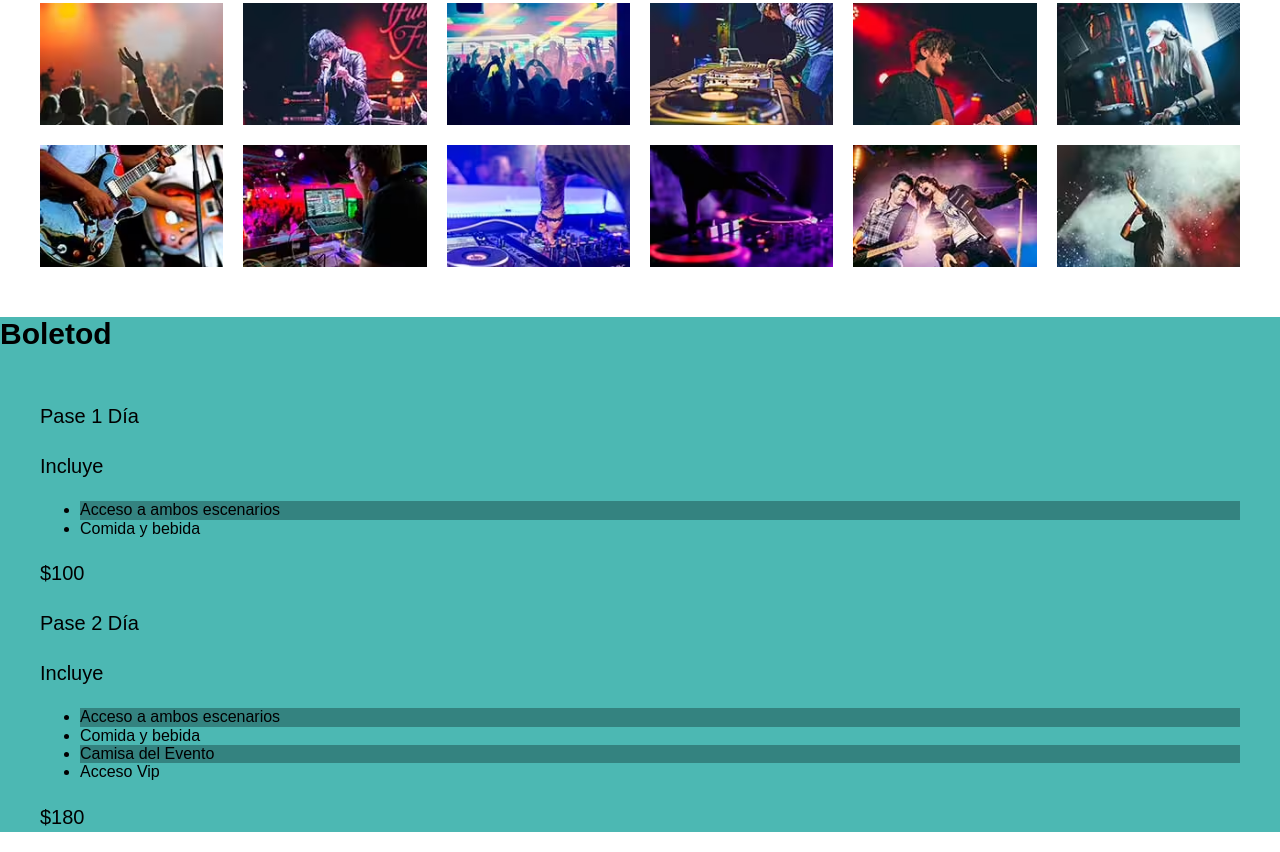
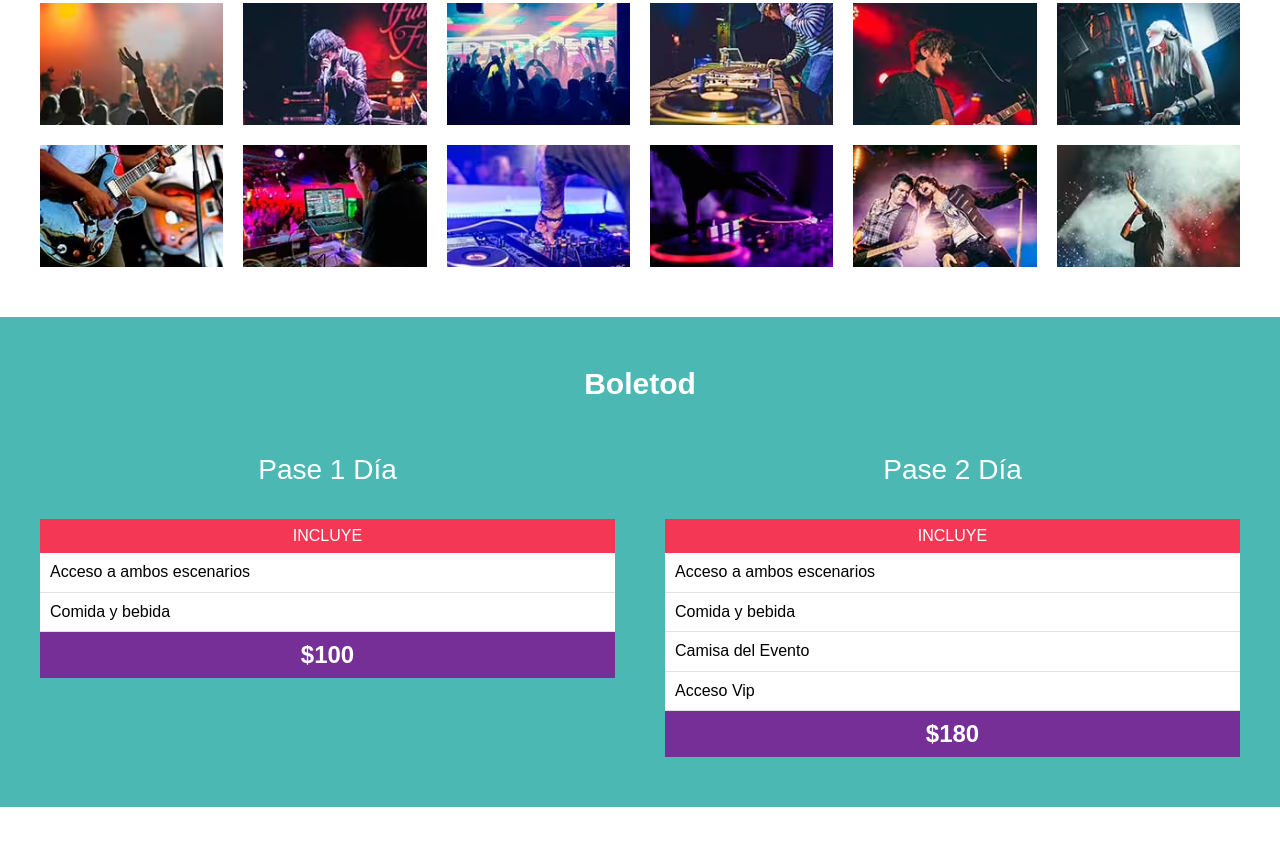
Before and after one commit to Adolfo20bm/festivalmusica, a website: page index.html in a window 1280 px wide. Shown: the part 2886-3738 px from the top of the page. After the commit the page ends 3693 px from the top, so only its background shows below. Drawn offline with Linux system fonts and the light colour scheme.

Commit message:
scss a la seccion boletos

```diff
--- a/index.html
+++ b/index.html
@@ -169,7 +169,7 @@
         <h3>Boletod</h3>
         <div class="contenedor contenedor-boletos">
             <div class="basico pase">
-                <p>Pase 1 Día</p>
+                <p class="nombre-pase">Pase 1 Día</p>
                 <header class="pase-header">
                     <p>Incluye</p>
                 </header>
@@ -184,7 +184,7 @@
                 </footer>
             </div>
             <div class="premium pase">
-                <p>Pase 2 Día</p>
+                <p class="nombre-pase">Pase 2 Día</p>
                 <header class="pase-header">
                     <p>Incluye</p>
                 </header>
--- /dev/null
+++ b/src/scss/layout/_boletos.scss
@@ -0,0 +1,62 @@
+@use 'base/mixins' as m;
+@use 'base/variables' as v;
+
+.boletos {
+    padding: 5rem 0;
+    h3 {
+        text-align: center;
+        color: v.$blanco;
+        margin-bottom: 2rem;
+    }
+
+    .contenedor-boletos {
+        @include m.tablet {
+            @include m.grid(2, 5rem);
+        }
+    }
+}
+.pase {
+    color: black;
+    .nombre-pase {
+        text-align: center;
+        font-size: 2.8rem;
+        color: v.$blanco;
+
+    }
+    &-header,
+    &-footer {
+        padding: .5rem;
+        p {
+            text-align: center;
+            color: v.$blanco;
+            margin: 0;
+        }
+    }
+    &-header {
+        background-color: v.$rosa;
+        p {
+            text-transform: uppercase;
+            font-size: 1.6rem;
+
+        }
+    }
+    &-body {
+        background-color: v.$blanco;
+        ul {
+            @include m.resetear-lista;
+            li,
+            :nth-child(odd) {
+                background-color: v.$blanco;
+                padding: 1rem;
+                border-bottom: 1px solid #e1e1e1;
+            }
+        }
+    }
+    &-footer {
+        background-color: v.$morado;
+        p {
+            font-size: 2.4rem;
+            font-weight: 700;
+        }
+    }
+}
--- a/src/scss/layout/_index.scss
+++ b/src/scss/layout/_index.scss
@@ -3,3 +3,4 @@
 @forward 'festival';
 @forward 'lineup';
 @forward 'galeria';
+@forward 'boletos';
```
Also changed, not shown: build/css/app.css.
